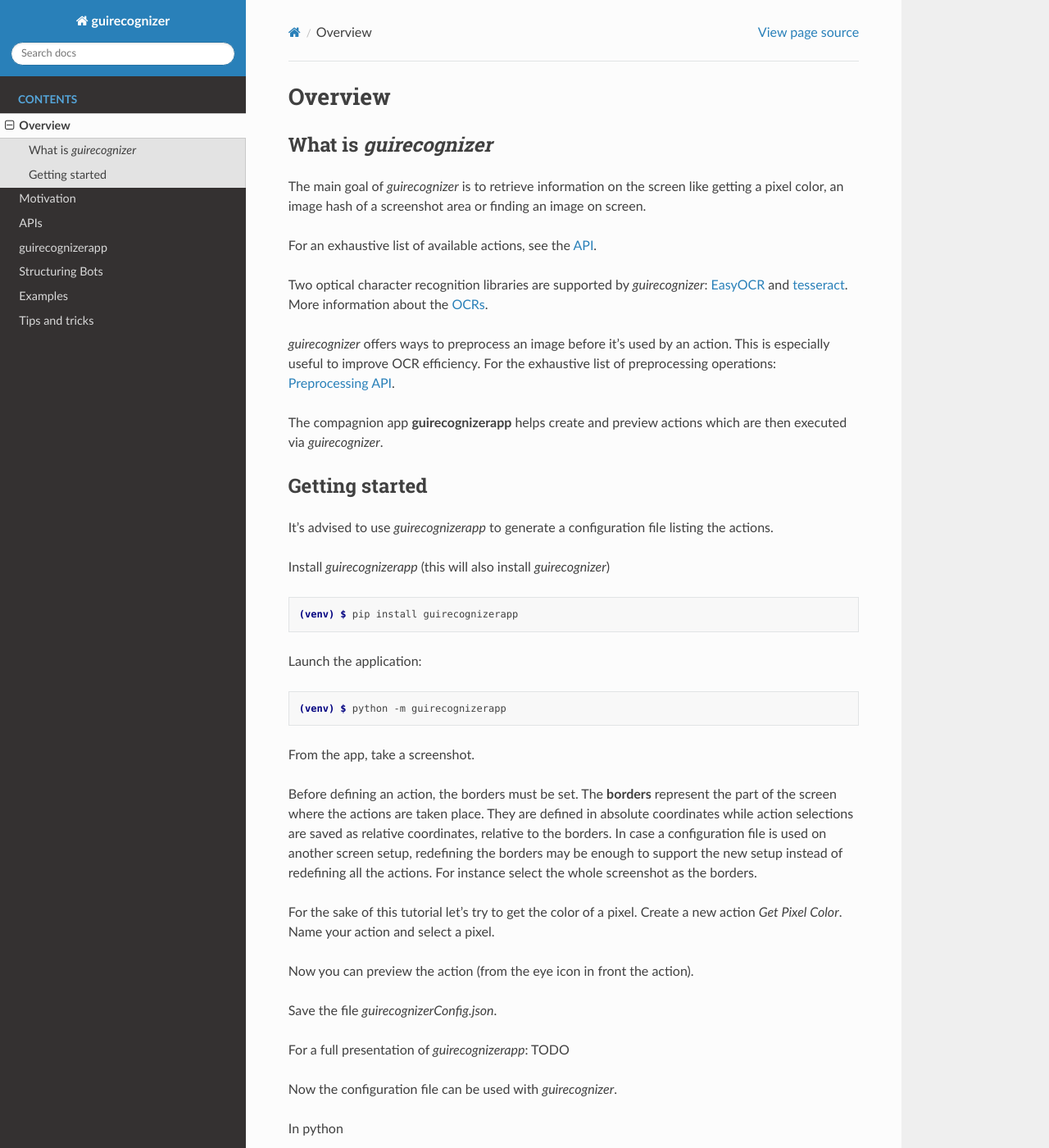
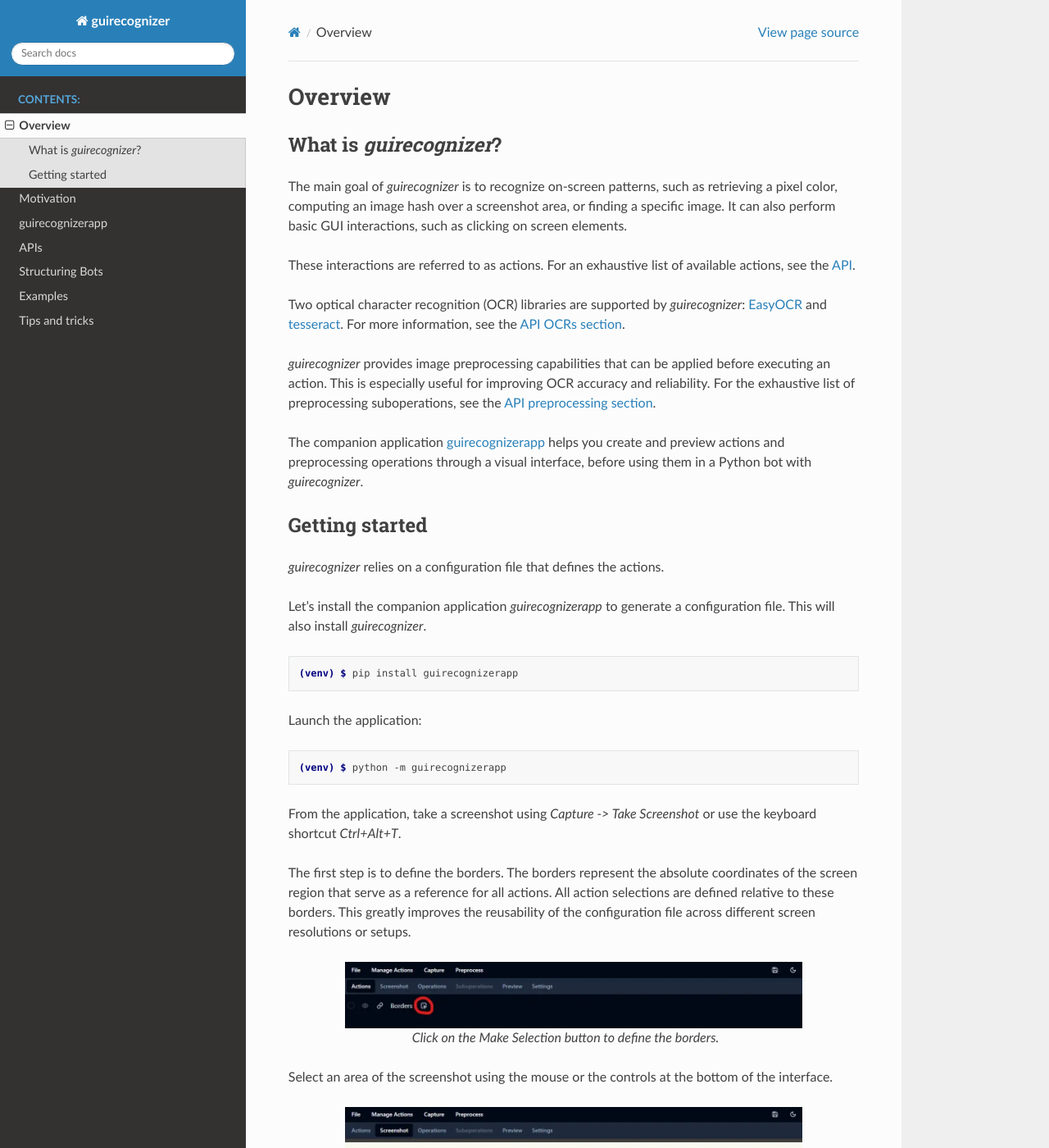
Before and after one commit to fab5code/guirecognizer, a Sphinx documentation site: the page built from docs/overview.rst, in a window 1280 px wide and 1400 px high. Shown: the whole window at 82% size. Built offline with Sphinx 7.4.7 and the Read the Docs theme 3.1.0, drawn with Linux system fonts in a browser that asks for light colours; some of the changed text lies outside the part shown.

Commit message:
doc: overview

```diff
--- a/README.rst
+++ b/README.rst
@@ -1,7 +1,7 @@
 guirecognizer
 =============
 
-**guirecognizer** is a Python library to recognize patterns on screen and make GUI actions.
+**guirecognizer** is a Python library for recognizing on-screen patterns and driving GUI interactions.
 
 *guirecognizer* supports a list of actions like getting a pixel color, an image hash of a screenshot area or finding an image on screen.
 The compagnion app **guirecognizerapp** helps create and preview actions which are then executed via *guirecognizer*.
--- a/docs/app.rst
+++ b/docs/app.rst
@@ -59,13 +59,15 @@
 Click on the *Make Selection* button in the tab *Actions*.
 
 .. figure:: /_static/app/defineBorders1.webp
-   :alt: Click on the Make Selection to define the borders.
+   :alt: Click on the Make Selection button to define the borders.
    :width: 80%
    :align: center
 
-   Click on the *Make Selection* to define the borders.
+   Click on the *Make Selection* button to define the borders.
 
 Then select the area by mouse or with the controls at the bottom in the tab *Screenshot*.
+The selection can be repositioned or resized using the handles on the sides, resized from opposite sides while holding *Alt*,
+or translated horizontally or vertically (keeping its size) while holding *Space*.
 
 .. figure:: /_static/app/defineBorders2.webp
    :alt: Select the area.
--- a/docs/index.rst
+++ b/docs/index.rst
@@ -1,18 +1,18 @@
 guirecognizer documentation
 ===========================
 
-**guirecognizer** is a Python library to recognize patterns on screen and make GUI actions.
+**guirecognizer** is a Python library for recognizing on-screen patterns and driving GUI interactions.
 
 
 .. toctree::
    :maxdepth: 2
-   :caption: Contents
+   :caption: Contents:
    :includehidden:
 
    overview
    motivation
+   app
    api
-   app
    bots
    examples
    tips
--- a/docs/overview.rst
+++ b/docs/overview.rst
@@ -1,27 +1,31 @@
 Overview
 ========
 
-What is *guirecognizer*
------------------------
-The main goal of *guirecognizer* is to retrieve information on the screen like getting a pixel color,
-an image hash of a screenshot area or finding an image on screen.
+What is *guirecognizer*?
+------------------------
 
-For an exhaustive list of available actions, see the :doc:`API <api>`.
+The main goal of *guirecognizer* is to recognize on-screen patterns, such as retrieving a pixel color,
+computing an image hash over a screenshot area, or finding a specific image.
+It can also perform basic GUI interactions, such as clicking on screen elements.
 
-Two optical character recognition libraries are supported by *guirecognizer*: `EasyOCR <https://github.com/JaidedAI/EasyOCR>`_
-and `tesseract <https://github.com/tesseract-ocr/tesseract>`_. More information about the :ref:`OCRs <api-ocrs>`.
+These interactions are referred to as actions. For an exhaustive list of available actions, see the :doc:`API <api>`.
 
-*guirecognizer* offers ways to preprocess an image before it's used by an action. This is especially useful to improve OCR efficiency.
-For the exhaustive list of preprocessing operations: :ref:`Preprocessing API <api-preprocessing>`.
+Two optical character recognition (OCR) libraries are supported by *guirecognizer*: `EasyOCR <https://github.com/JaidedAI/EasyOCR>`_
+and `tesseract <https://github.com/tesseract-ocr/tesseract>`_. For more information, see the :ref:`API OCRs section <api-ocrs>`.
 
-The compagnion app **guirecognizerapp** helps create and preview actions which are then executed via *guirecognizer*.
+*guirecognizer* provides image preprocessing capabilities that can be applied before executing an action.
+This is especially useful for improving OCR accuracy and reliability.
+For the exhaustive list of preprocessing suboperations, see the :ref:`API preprocessing section <api-preprocessing>`.
+
+The companion application :doc:`guirecognizerapp <app>` helps you create and preview actions and preprocessing operations through a visual interface,
+before using them in a Python bot with *guirecognizer*.
 
 Getting started
 ---------------
 
-It's advised to use *guirecognizerapp* to generate a configuration file listing the actions.
+*guirecognizer* relies on a configuration file that defines the actions.
 
-Install *guirecognizerapp* (this will also install *guirecognizer*)
+Let's install the companion application *guirecognizerapp* to generate a configuration file. This will also install *guirecognizer*.
 
 .. code-block:: console
 
@@ -33,24 +37,61 @@
 
   (venv) $ python -m guirecognizerapp
 
-From the app, take a screenshot.
+From the application, take a screenshot using *Capture -> Take Screenshot* or use the keyboard shortcut *Ctrl+Alt+T*.
 
-Before defining an action, the borders must be set. The **borders** represent the part of the screen where the actions are taken place.
-They are defined in absolute coordinates while action selections are saved as relative coordinates, relative to the borders.
-In case a configuration file is used on another screen setup, redefining the borders may be enough to support the new setup instead of redefining all the actions.
-For instance select the whole screenshot as the borders.
+The first step is to define the borders.
+The borders represent the absolute coordinates of the screen region that serve as a reference for all actions.
+All action selections are defined relative to these borders.
+This greatly improves the reusability of the configuration file across different screen resolutions or setups.
 
-For the sake of this tutorial let's try to get the color of a pixel. Create a new action *Get Pixel Color*. Name your action and select a pixel.
+.. figure:: /_static/overview/defineBorders1.webp
+   :alt: Click on the Make Selection button to define the borders.
+   :width: 80%
+   :align: center
 
-Now you can preview the action (from the eye icon in front the action).
+   Click on the *Make Selection* button to define the borders.
 
-Save the file *guirecognizerConfig.json*.
+Select an area of the screenshot using the mouse or the controls at the bottom of the interface.
 
-For a full presentation of *guirecognizerapp*: TODO
+.. figure:: /_static/overview/defineBorders2.webp
+   :alt: Select the borders on the screenshot.
+   :width: 80%
+   :align: center
 
+   Select the borders on the screenshot.
+
+For the sake of this tutorial, let's retrieve the color of a single pixel.
+Create a new *Get Pixel Color* action: *Manage Actions -> Add Action Get Pixel Color*. Name your action *getColor* and select a pixel.
+
+.. figure:: /_static/overview/defineAction.webp
+   :alt: Select a point within the borders on the screenshot.
+   :width: 80%
+   :align: center
+
+   Select a point within the borders on the screenshot.
+
+You can preview the action by clicking on the eye icon.
+
+.. figure:: /_static/overview/preview1.webp
+   :alt: Preview the action getColor by clicking on the eye icon.
+   :width: 80%
+   :align: center
+
+   Preview the action *getColor* by clicking on the eye icon.
+
+.. figure:: /_static/overview/preview2.webp
+   :alt: Preview of the action getColor.
+   :width: 80%
+   :align: center
+
+   Preview of the action *getColor*.
+
+The preview shows the pixel color retrieved by the *getColor* action.
+
+Save the configuration file as *guirecognizerConfig.json* in your project folder: *File -> Save* or *Ctrl+S*.
 Now the configuration file can be used with *guirecognizer*.
 
-In python
+In your Python script:
 
 .. code-block:: python
   :linenos:
@@ -58,12 +99,15 @@
   from guirecognizer import Recognizer
 
   recognizer = Recognizer('guirecognizerConfig.json')
-  color = recognizer.execute('getPixelColor')
+  color = recognizer.executePixelColor('getColor')
   print(color)
+
+This produces the following output:
 
 .. code-block::
 
-  TODO: complete
+  (243, 207, 85)
 
-
-TODO: show example of preprocessing to improve ocr
+Congratulations! You have created your first bot with *guirecognizer*.
+You can now continue by creating your own bot, exploring the available actions in the :doc:`API <api>` or
+reading the more detailed :doc:`bot examples <examples>`.
--- a/pyproject.toml
+++ b/pyproject.toml
@@ -6,8 +6,7 @@
 name = "guirecognizer"
 dynamic = ["version"]
 dependencies = ["numpy", "opencv-python", "imagehash", "pyautogui"]
-# TODO: add an email
-authors = [{ name = "FAB V" }]
+authors = [{ name = "FAB V", email = "fab5code@gmail.com" }]
 keywords = ["GUI", "recognizer"]
 license = "MIT"
 readme = { file = "README.rst", content-type = "text/x-rst" }
```
Also changed, not shown: docs/motivation.rst (+43 -10 lines), docs/_static/overview/defineAction.webp (added), docs/_static/overview/defineBorders1.webp (added), docs/_static/overview/defineBorders2.webp (added), docs/_static/overview/preview1.webp (added), docs/_static/overview/preview2.webp (added).
